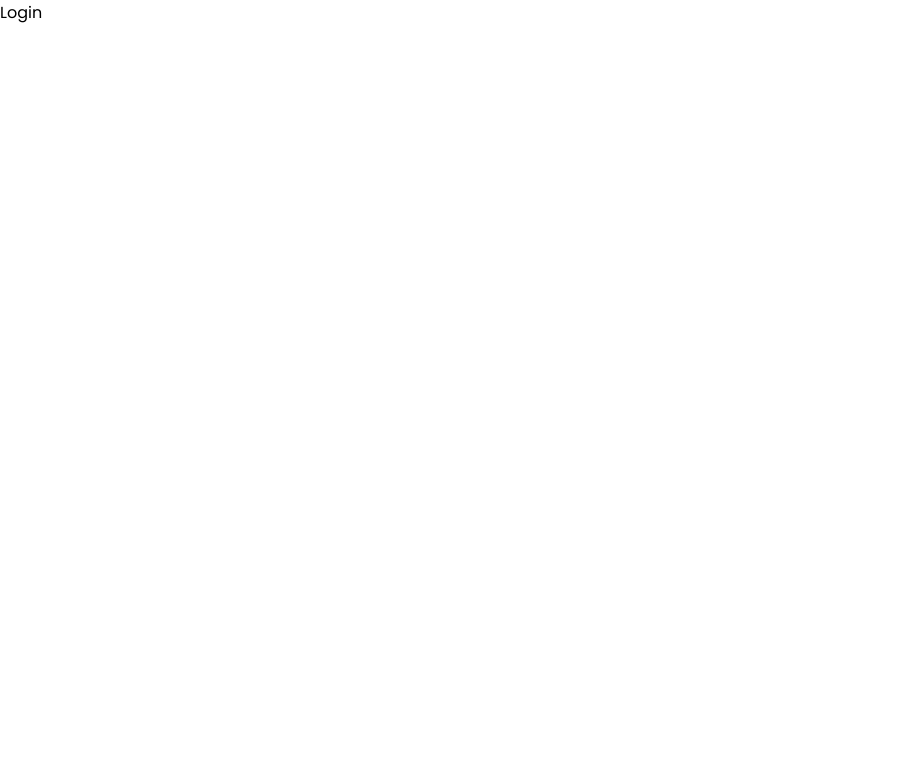
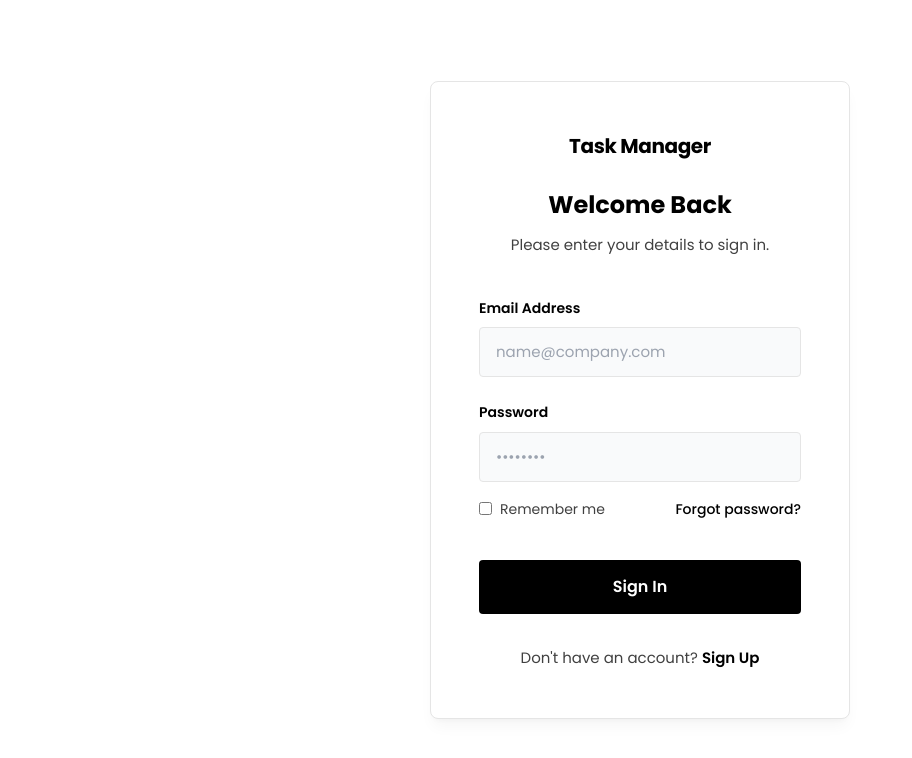
Before and after one commit to upendrakumar-17/Task-Manager, a React (Create React App) app in the folder frontend/: page /login in a window 1280 px wide. Shown: the top 758 px of the page, without its empty margins (0-912 px from the left). Built offline with nearby package versions, Linux system fonts and the light colour scheme.

Commit message:
login/ register created

```diff
--- a/frontend/package.json
+++ b/frontend/package.json
@@ -7,6 +7,8 @@
     "@testing-library/jest-dom": "^6.9.1",
     "@testing-library/react": "^16.3.2",
     "@testing-library/user-event": "^13.5.0",
+    "axios": "^1.16.0",
+    "dotenv": "^17.4.2",
     "react": "^19.2.6",
     "react-dom": "^19.2.6",
     "react-router-dom": "^7.15.0",
--- a/frontend/src/pages/Login.jsx
+++ b/frontend/src/pages/Login.jsx
@@ -1,9 +1,79 @@
-import React from 'react'
+import React, { useState } from 'react';
+import { Link } from 'react-router-dom';
+import "../styles/Register.css";
 
 const Login = () => {
+  const [formData, setFormData] = useState({
+    email: '',
+    password: ''
+  });
+
+  const handleChange = (e) => {
+    setFormData({ ...formData, [e.target.name]: e.target.value });
+  };
+
+  const handleSubmit = (e) => {
+    e.preventDefault();
+    console.log('Login Data:', formData);
+    // Add authentication logic here
+  };
+
   return (
-    <div>Login</div>
-  )
-}
+    <div className="auth-container">
+      <div className="auth-card">
+        <header className="auth-header">
+          <Link to="/" className="auth-logo">Task Manager</Link>
+          <h1>Welcome Back</h1>
+          <p>Please enter your details to sign in.</p>
+        </header>
 
-export default Login
+        <form className="auth-form" onSubmit={handleSubmit}>
+          <div className="form-group">
+            <label htmlFor="email">Email Address</label>
+            <input
+              type="email"
+              id="email"
+              name="email"
+              placeholder="name@company.com"
+              value={formData.email}
+              onChange={handleChange}
+              required
+            />
+          </div>
+
+          <div className="form-group">
+            <label htmlFor="password">Password</label>
+            <input
+              type="password"
+              id="password"
+              name="password"
+              placeholder="••••••••"
+              value={formData.password}
+              onChange={handleChange}
+              required
+            />
+          </div>
+
+          <div className="auth-options">
+            <label className="remember-me">
+              <input type="checkbox" /> Remember me
+            </label>
+            <Link to="/forgot-password" title="Coming soon">Forgot password?</Link>
+          </div>
+
+          <button type="submit" className="auth-submit">
+            Sign In
+          </button>
+        </form>
+
+        <footer className="auth-footer">
+          <p>
+            Don't have an account? <Link to="/register">Sign Up</Link>
+          </p>
+        </footer>
+      </div>
+    </div>
+  );
+};
+
+export default Login;
--- a/frontend/src/pages/Register.jsx
+++ b/frontend/src/pages/Register.jsx
@@ -1,9 +1,86 @@
-import React from 'react'
+import React, { useState } from 'react';
+import { Link } from 'react-router-dom';
+import "../styles/Register.css";
 
 const Register = () => {
+  const [formData, setFormData] = useState({
+    email: '',
+    password: '',
+    confirmPassword: ''
+  });
+
+  const handleChange = (e) => {
+    setFormData({ ...formData, [e.target.name]: e.target.value });
+  };
+
+  const handleSubmit = (e) => {
+    e.preventDefault();
+    console.log('Registration Data:', formData);
+    // Add registration logic here
+  };
+
   return (
-    <div>Register</div>
-  )
-}
+    <div className="auth-container">
+      <div className="auth-card">
+        <header className="auth-header">
+          <Link to="/" className="auth-logo">Task Manager</Link>
+          <h1>Create an Account</h1>
+          <p>Join us and start managing your tasks today.</p>
+        </header>
 
-export default Register
+        <form className="auth-form" onSubmit={handleSubmit}>
+          <div className="form-group">
+            <label htmlFor="email">Email Address</label>
+            <input
+              type="email"
+              id="email"
+              name="email"
+              placeholder="name@company.com"
+              value={formData.email}
+              onChange={handleChange}
+              required
+            />
+          </div>
+
+          <div className="form-group">
+            <label htmlFor="password">Password</label>
+            <input
+              type="password"
+              id="password"
+              name="password"
+              placeholder="••••••••"
+              value={formData.password}
+              onChange={handleChange}
+              required
+            />
+          </div>
+
+          <div className="form-group">
+            <label htmlFor="confirmPassword">Confirm Password</label>
+            <input
+              type="password"
+              id="confirmPassword"
+              name="confirmPassword"
+              placeholder="••••••••"
+              value={formData.confirmPassword}
+              onChange={handleChange}
+              required
+            />
+          </div>
+
+          <button type="submit" className="auth-submit">
+            Sign Up
+          </button>
+        </form>
+
+        <footer className="auth-footer">
+          <p>
+            Already have an account? <Link to="/login">Sign In</Link>
+          </p>
+        </footer>
+      </div>
+    </div>
+  );
+};
+
+export default Register;
--- /dev/null
+++ b/frontend/src/services/apiClient.js
@@ -0,0 +1,11 @@
+import axios from "axios";
+
+const apiClient = axios.create({
+  baseURL: process.env.REACT_APP_BACKEND_URL,
+  withCredentials: true, // remove if not using cookies/auth
+  headers: {
+    "Content-Type": "application/json",
+  },
+});
+
+export default apiClient;
--- /dev/null
+++ b/frontend/src/styles/Register.css
@@ -0,0 +1,150 @@
+.auth-container {
+  min-height: 100vh;
+  display: flex;
+  align-items: center;
+  justify-content: center;
+  background-color: var(--bg-main);
+  padding: 2rem;
+}
+
+.auth-card {
+  width: 100%;
+  max-width: 420px;
+  background: var(--bg-card);
+  padding: 3rem;
+  border: 1px solid var(--border-color);
+  border-radius: var(--radius-md);
+  box-shadow: var(--shadow-lg);
+}
+
+.auth-header {
+  text-align: center;
+  margin-bottom: 2.5rem;
+}
+
+.auth-logo {
+  display: inline-block;
+  font-size: 1.25rem;
+  font-weight: 700;
+  color: var(--text-primary);
+  text-decoration: none;
+  margin-bottom: 1.5rem;
+  letter-spacing: -0.02em;
+}
+
+.auth-header h1 {
+  font-size: 1.5rem;
+  font-weight: 700;
+  color: var(--text-primary);
+  margin-bottom: 0.5rem;
+}
+
+.auth-header p {
+  font-size: 0.9375rem;
+  color: var(--text-secondary);
+}
+
+.auth-form {
+  display: flex;
+  flex-direction: column;
+  gap: 1.5rem;
+}
+
+.form-group {
+  display: flex;
+  flex-direction: column;
+  gap: 0.5rem;
+}
+
+.form-group label {
+  font-size: 0.875rem;
+  font-weight: 600;
+  color: var(--text-primary);
+}
+
+.form-group input {
+  padding: 0.75rem 1rem;
+  font-size: 0.9375rem;
+  border: 1px solid var(--border-color);
+  border-radius: var(--radius-sm);
+  background-color: var(--bg-input);
+  color: var(--text-primary);
+  font-family: inherit;
+  transition: all var(--transition-fast);
+}
+
+.form-group input:focus {
+  outline: none;
+  border-color: var(--text-primary);
+  background-color: var(--bg-card);
+  box-shadow: 0 0 0 2px var(--shadow-glow);
+}
+
+.auth-options {
+  display: flex;
+  align-items: center;
+  justify-content: space-between;
+  font-size: 0.875rem;
+  margin: -0.5rem 0 0.5rem;
+}
+
+.remember-me {
+  display: flex;
+  align-items: center;
+  gap: 0.5rem;
+  cursor: pointer;
+  color: var(--text-secondary);
+}
+
+.remember-me input {
+  accent-color: var(--primary);
+}
+
+.auth-options a {
+  color: var(--text-primary);
+  text-decoration: none;
+  font-weight: 500;
+}
+
+.auth-submit {
+  width: 100%;
+  padding: 0.875rem;
+  background-color: var(--primary);
+  color: var(--text-inverse);
+  border: none;
+  border-radius: var(--radius-sm);
+  font-size: 1rem;
+  font-weight: 600;
+  cursor: pointer;
+  margin-top: 0.5rem;
+  transition: background-color var(--transition-fast);
+}
+
+.auth-submit:hover {
+  background-color: var(--primary-hover);
+}
+
+.auth-footer {
+  margin-top: 2rem;
+  text-align: center;
+  font-size: 0.9375rem;
+  color: var(--text-secondary);
+}
+
+.auth-footer a {
+  color: var(--text-primary);
+  font-weight: 600;
+  text-decoration: none;
+}
+
+.auth-footer a:hover {
+  text-decoration: underline;
+}
+
+@media (max-width: 480px) {
+  .auth-card {
+    padding: 2rem 1.5rem;
+    border: none;
+    box-shadow: none;
+  }
+}
```
Also changed, not shown: 2 other files (tests, documents, lock files or other folders).
